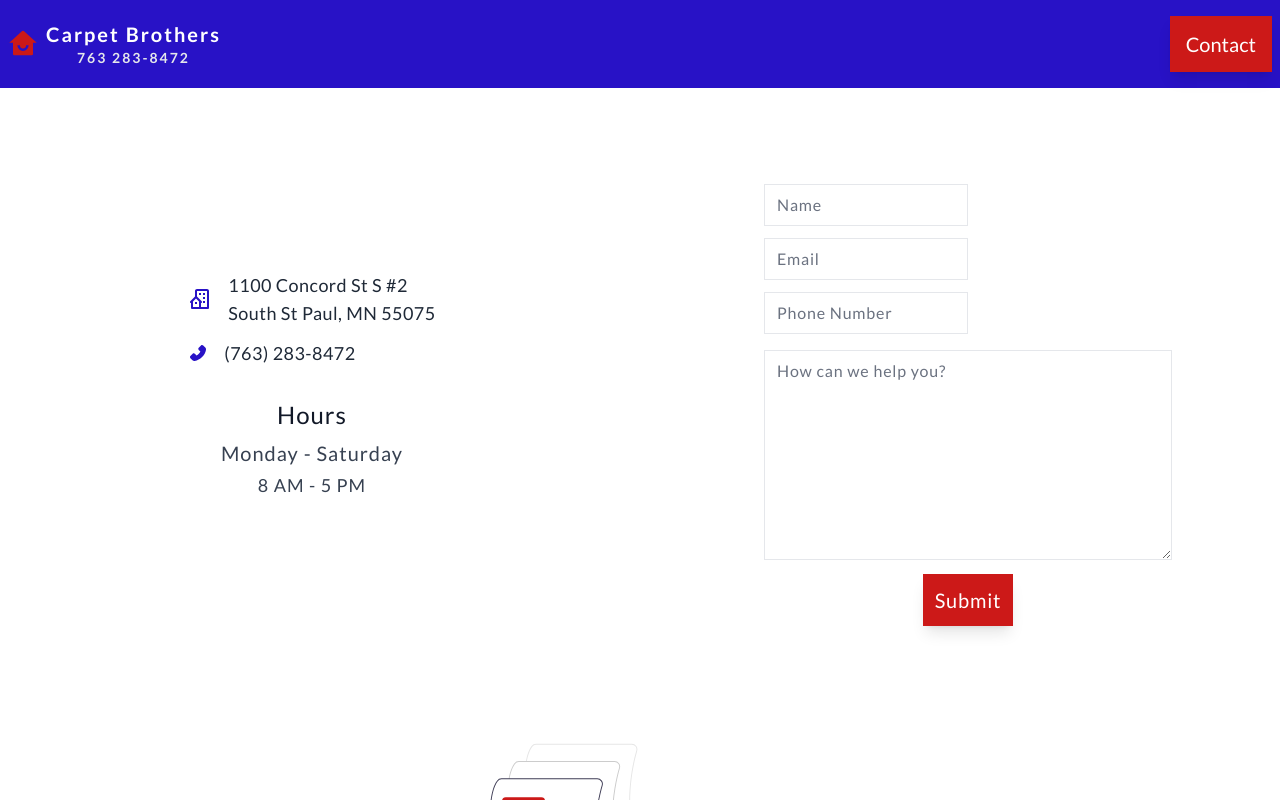
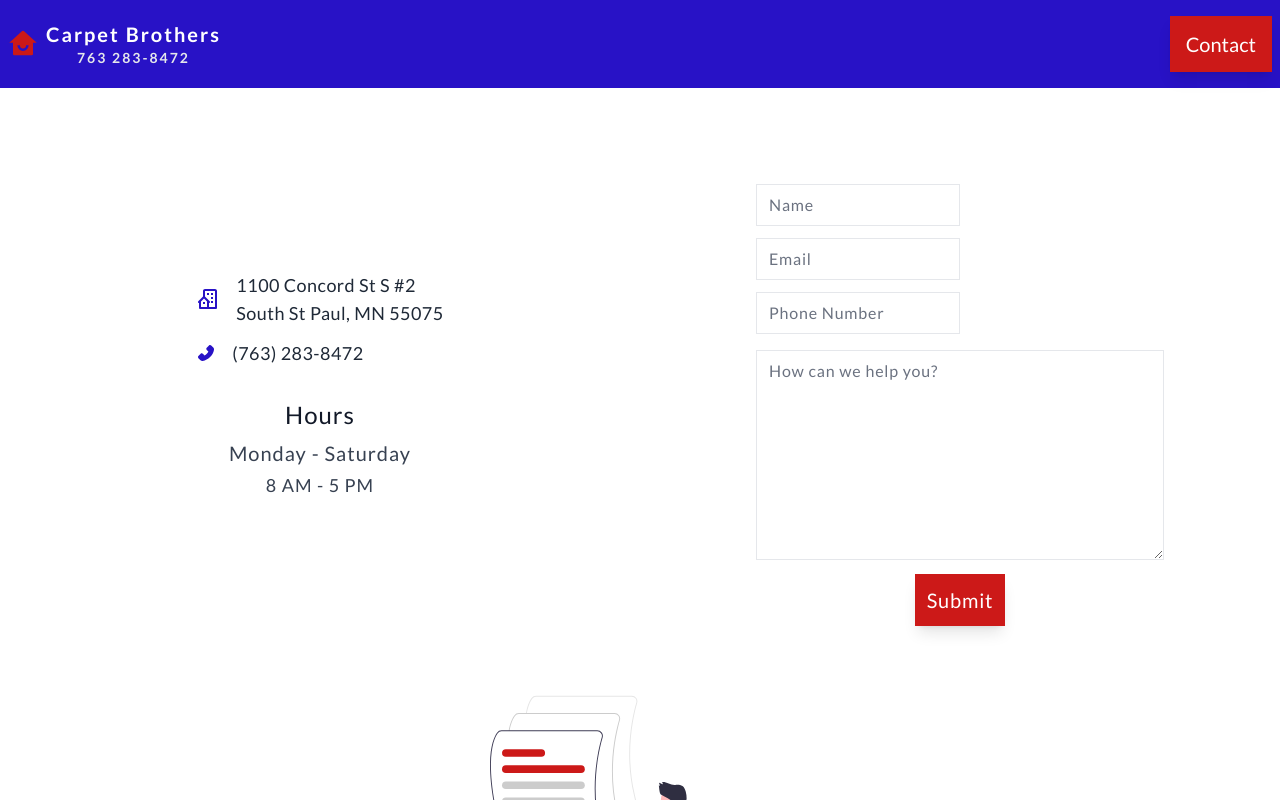
Before and after one commit to latz09/carpet-brothers, a Next.js app: page /contact-us in a window 1280 px wide. Shown: the top 800 px of the page. Built offline with nearby package versions, Linux system fonts and the light colour scheme.

Commit message:
remove bottom padding of form

```diff
--- a/pages/contact-us.js
+++ b/pages/contact-us.js
@@ -8,7 +8,7 @@
 	return (
 		<div>
 
-			<div className='grid gap-8 lg:grid-cols-2 place-items-center py-12 '>
+			<div className='grid  lg:grid-cols-2 place-items-center pt-12 '>
 				<div className='grid  gap-8'>
 					<ContactInfo />
 					<Hours />
```
